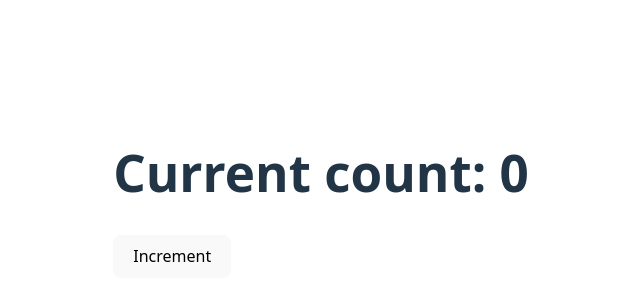
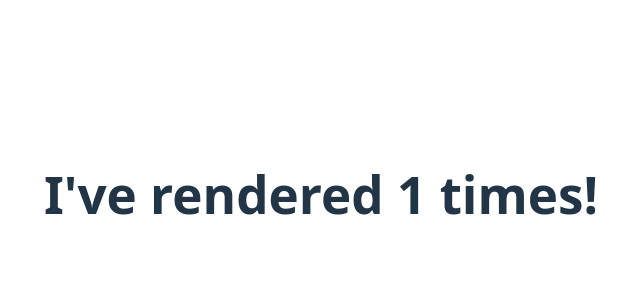
Before and after one commit to gasanashema/React, a React (Vite) app in the folder small-projects/: page / in a window 1280 px wide. Shown: the part 206-506 px from the top of the page, without its empty margins (319-959 px from the left). Built offline with nearby package versions, Linux system fonts and the light colour scheme.

Commit message:
returned a cleanup funtion

```diff
--- a/small-projects/src/App.jsx
+++ b/small-projects/src/App.jsx
@@ -29,8 +29,8 @@ function App() {
 
       {/* <FormHandling /> */}
       {/* <Car /> */}
-      {/* <Timer /> */}
-        <CounterTitle />
+      <Timer />
+        {/* <CounterTitle /> */}
     </>
   )
 }
--- a/small-projects/src/components/Timer.jsx
+++ b/small-projects/src/components/Timer.jsx
@@ -4,9 +4,11 @@ export default function Timer() {
   const [count, setCount] = useState(0);
 
   useEffect(() => {
-    setTimeout(() => {
+    let timeout = setTimeout(() => {
       setCount((count) => count + 1);
     }, 1000);
+
+    return ()=> clearTimeout(timeout);
   },[]);
 
   return <h1>I've rendered {count} times!</h1>;
```
